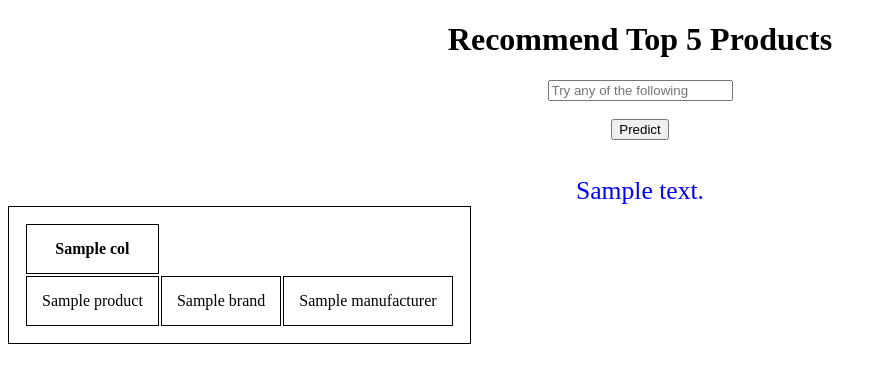
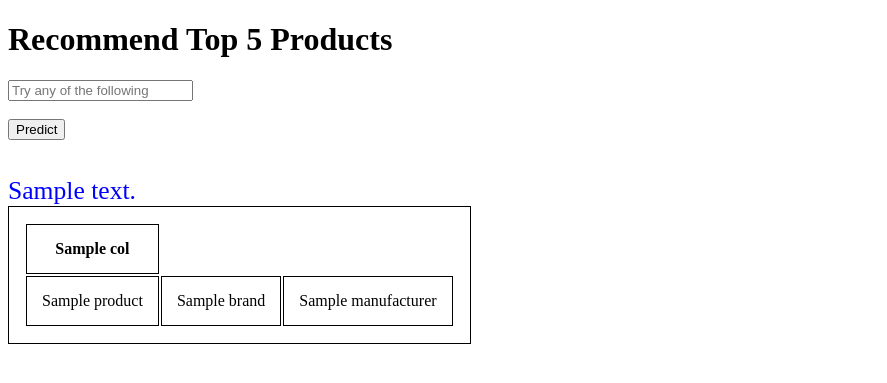
Before and after one commit to cveluru/SentimentProductRecommendation, a Flask app: template templates/home.html in a window 1280 px wide. Shown: the top 383 px of the page, without its empty margins (0-887 px from the left). Run offline with Flask 3, Linux system fonts and the light colour scheme; the template is opened without the code that fills it: most values are stand-ins (such as "Sample title", 1, 10 or a date in 2020); parts of the project's set-up code (start-up, migrations or seed data) failed here and were passed over.

Commit message:
Update home.html

```diff
--- a/templates/home.html
+++ b/templates/home.html
@@ -18,8 +18,8 @@
 </head>
 
 <body>
- <div class="login" style="text-align:center;">
-	<h1 style="text-align:center;">Recommend Top 5 Products</h1>
+ <div class="login">
+	<h1>Recommend Top 5 Products</h1>
     <form action="{{ url_for('recommend_top5')}}"method="POST">
       <input type="text" name="User" placeholder="Try any of the following" required="required" /><br>
       <br>
@@ -28,13 +28,13 @@
    <br>
    <br>
  </div>
- <div class="alert alert-success" role="alert" style="color:blue;text-align:center;font-size:160%;">
+ <div class="alert alert-success" role="alert" style="color:blue;font-size:160%;">
  {{ text }}
  <br>
 </div>
 
 <div >
-<table class="table table-striped center">
+<table class="table table-striped">
   <thead>
     <tr>
         {% for col in col_names %}
```
